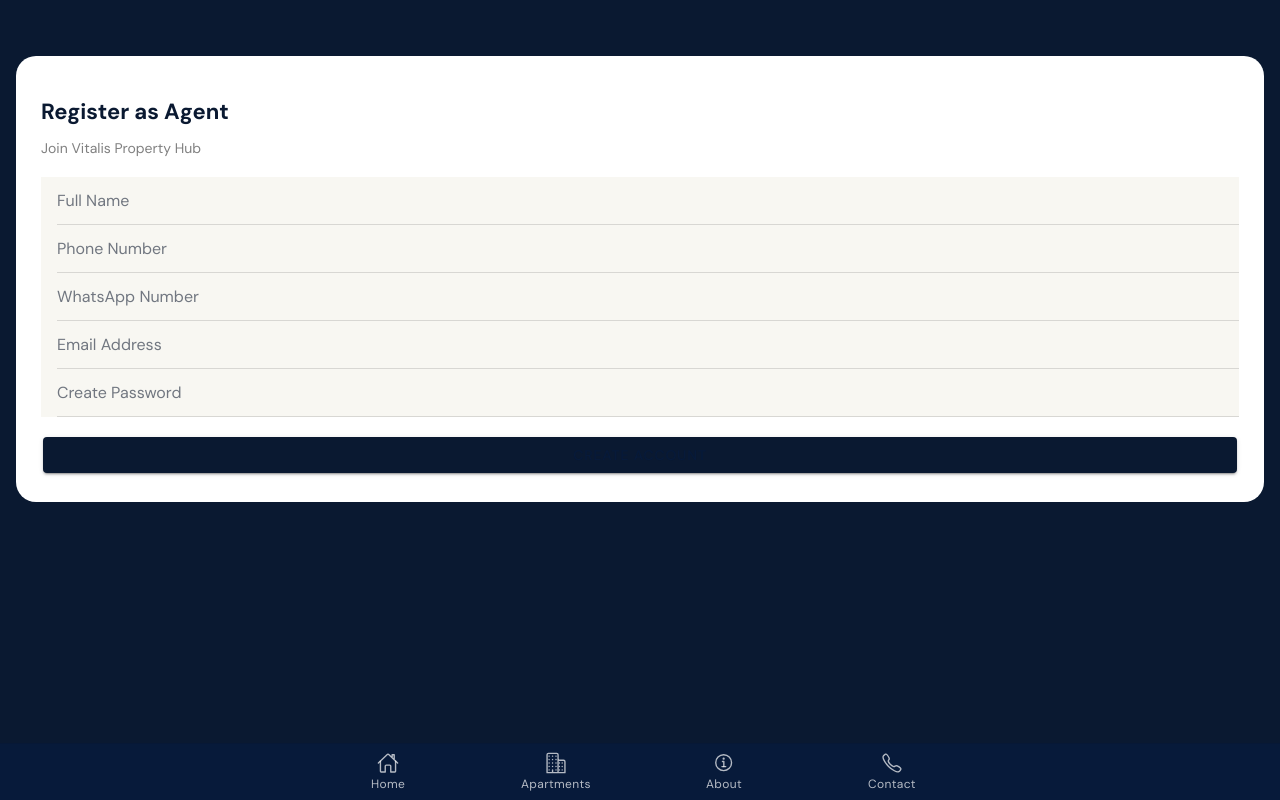
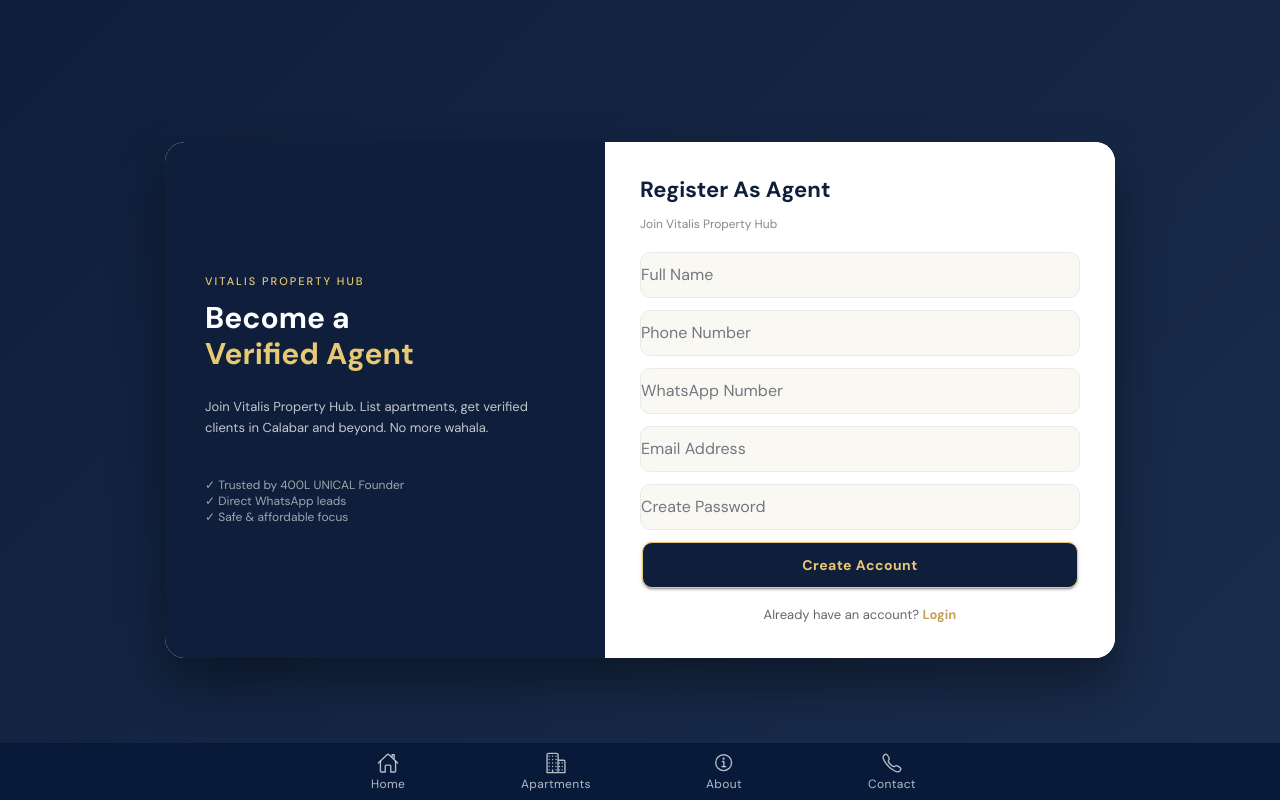
Before and after one commit to vitalisjustus82-dot/vitalis_property_hub, a React (Vite) app: page /agent/register in a window 1280 px wide. Built offline with nearby package versions, Linux system fonts and the light colour scheme; no server answers.

Commit message:
luxury navy gold register design

```diff
--- a/src/pages/AgentSignup.tsx
+++ b/src/pages/AgentSignup.tsx
@@ -1,52 +1,115 @@
-import { IonContent, IonPage, IonInput, IonButton, IonItem, IonLabel } from '@ionic/react';
+import { IonPage, IonContent, IonInput, IonButton, IonText } from '@ionic/react';
+import { Link } from 'react-router-dom';
 import { useState } from 'react';
-import { supabase } from '../lib/supabase';
-import { useHistory } from 'react-router-dom';
 
 const AgentRegister = () => {
-  const [form, setForm] = useState({name:'', phone:'', whatsapp:'', email:'', password:''});
-  const [loading, setLoading] = useState(false);
-  const history = useHistory();
+  const [form, setForm] = useState({
+    fullName: '',
+    phone: '',
+    whatsapp: '',
+    email: '',
+    password: ''
+  });
 
-  const handleRegister = async () => {
-    setLoading(true);
-    const { data, error } = await supabase.auth.signUp({
-      email: form.email,
-      password: form.password
-    });
-    if(error){ alert(error.message); setLoading(false); return; }
+  const handleRegister = () => {
+    // your supabase register logic here
+    console.log(form);
+  };
 
-    const { error: profileErr } = await supabase.from('agents').insert({
-      id: data.user?.id,
-      full_name: form.name,
-      phone: form.phone,
-      whatsapp: form.whatsapp,
-      email: form.email
-    });
-    if(profileErr){ alert(profileErr.message); }
-    else { alert('Account created! Please login'); history.push('/agent/login'); }
-    setLoading(false);
+  const inputStyle = {
+    border: '1.5px solid #EAEAEA',
+    borderRadius: '10px',
+    padding: '4px 12px',
+    marginBottom: '12px',
+    background: '#FAF8F3'
   };
 
   return (
     <IonPage>
-      <IonContent className="ion-padding" style={{'--background':'#0a1931'}}>
-        <div style={{background:'white', borderRadius:'20px', padding:'25px', marginTop:'40px'}}>
-          <h2 style={{fontWeight:'bold', fontSize:'22px', color:'#0a1931'}}>Register as Agent</h2>
-          <p style={{color:'gray', fontSize:'14px', marginBottom:'20px'}}>Join Vitalis Property Hub</p>
+      <IonContent fullscreen style={{ '--background': '#0F1E3A' } as any}>
+        <div style={{
+          minHeight: '100vh',
+          display: 'flex',
+          alignItems: 'center',
+          justifyContent: 'center',
+          padding: '20px',
+          background: 'linear-gradient(135deg, #0F1E3A 0%, #1a2d4d 100%)'
+        }}>
+          <div style={{
+            display: 'flex',
+            width: '100%',
+            maxWidth: '950px',
+            borderRadius: '20px',
+            overflow: 'hidden',
+            boxShadow: '0 25px 50px rgba(0,0,0,0.4)',
+            background: 'white'
+          }}>
+            {/* LEFT - Branding - matches homepage */}
+            <div style={{
+              flex: 0.9,
+              background: '#0F1E3A',
+              padding: '40px',
+              color: 'white',
+              display: 'flex',
+              flexDirection: 'column',
+              justifyContent: 'center'
+            }}>
+              <h3 style={{ color: '#E7C873', letterSpacing: '2px', fontSize: '11px', margin: 0 }}>VITALIS PROPERTY HUB</h3>
+              <h1 style={{ fontSize: '30px', marginTop: '12px', lineHeight: '1.2', fontWeight: 'bold' }}>
+                Become a<br />
+                <span style={{ color: '#E7C873' }}>Verified Agent</span>
+              </h1>
+              <p style={{ opacity: 0.75, marginTop: '15px', fontSize: '13px', lineHeight: '1.6' }}>
+                Join Vitalis Property Hub. List apartments, get verified clients in Calabar and beyond. No more wahala.
+              </p>
+              <div style={{ marginTop: '25px', fontSize: '12px', opacity: 0.6 }}>
+                ✓ Trusted by 400L UNICAL Founder<br/>
+                ✓ Direct WhatsApp leads<br/>
+                ✓ Safe & affordable focus
+              </div>
+            </div>
 
-          <IonItem><IonInput placeholder="Full Name" onIonChange={e=>setForm({...form, name:e.detail.value!})}/></IonItem>
-          <IonItem><IonInput placeholder="Phone Number" onIonChange={e=>setForm({...form, phone:e.detail.value!})}/></IonItem>
-          <IonItem><IonInput placeholder="WhatsApp Number" onIonChange={e=>setForm({...form, whatsapp:e.detail.value!})}/></IonItem>
-          <IonItem><IonInput type="email" placeholder="Email Address" onIonChange={e=>setForm({...form, email:e.detail.value!})}/></IonItem>
-          <IonItem><IonInput type="password" placeholder="Create Password" onIonChange={e=>setForm({...form, password:e.detail.value!})}/></IonItem>
+            {/* RIGHT - Form */}
+            <div style={{ flex: 1.1, padding: '35px 35px', background: 'white' }}>
+              <h2 style={{ color: '#0F1E3A', fontWeight: '800', margin: '0 0 5px 0', fontSize: '22px' }}>Register As Agent</h2>
+              <p style={{ color: '#888', fontSize: '12px', marginBottom: '20px' }}>Join Vitalis Property Hub</p>
 
-          <IonButton expand="block" onClick={handleRegister} disabled={loading} style={{marginTop:'20px', '--background':'#0a1931'}}>
-            {loading ? 'Creating...' : 'Create Account'}
-          </IonButton>
+              <IonInput placeholder="Full Name" value={form.fullName} onIonChange={e => setForm({...form, fullName: e.detail.value!})} style={inputStyle} />
+              <IonInput placeholder="Phone Number" type="tel" value={form.phone} onIonChange={e => setForm({...form, phone: e.detail.value!})} style={inputStyle} />
+              <IonInput placeholder="WhatsApp Number" type="tel" value={form.whatsapp} onIonChange={e => setForm({...form, whatsapp: e.detail.value!})} style={inputStyle} />
+              <IonInput placeholder="Email Address" type="email" value={form.email} onIonChange={e => setForm({...form, email: e.detail.value!})} style={inputStyle} />
+              <IonInput placeholder="Create Password" type="password" value={form.password} onIonChange={e => setForm({...form, password: e.detail.value!})} style={inputStyle} />
+
+              <IonButton
+                expand="block"
+                onClick={handleRegister}
+                style={{
+                  '--background': '#0F1E3A',
+                  '--color': '#E7C873',
+                  '--border-radius': '10px',
+                  '--border-color': '#E7C873',
+                  '--border-width': '1.5px',
+                  '--border-style': 'solid',
+                  fontWeight: 'bold',
+                  height: '46px',
+                  marginTop: '10px',
+                  textTransform: 'capitalize',
+                  letterSpacing: '0.5px'
+                } as any}
+              >
+                Create Account
+              </IonButton>
+
+              <div style={{ textAlign: 'center', marginTop: '18px', fontSize: '13px' }}>
+                <IonText style={{ color: '#666' }}>Already have an account? </IonText>
+                <Link to="/agent/login" style={{ color: '#C5A059', fontWeight: 'bold', textDecoration: 'none' }}>Login</Link>
+              </div>
+            </div>
+          </div>
         </div>
       </IonContent>
     </IonPage>
   );
 };
+
 export default AgentRegister;
```
